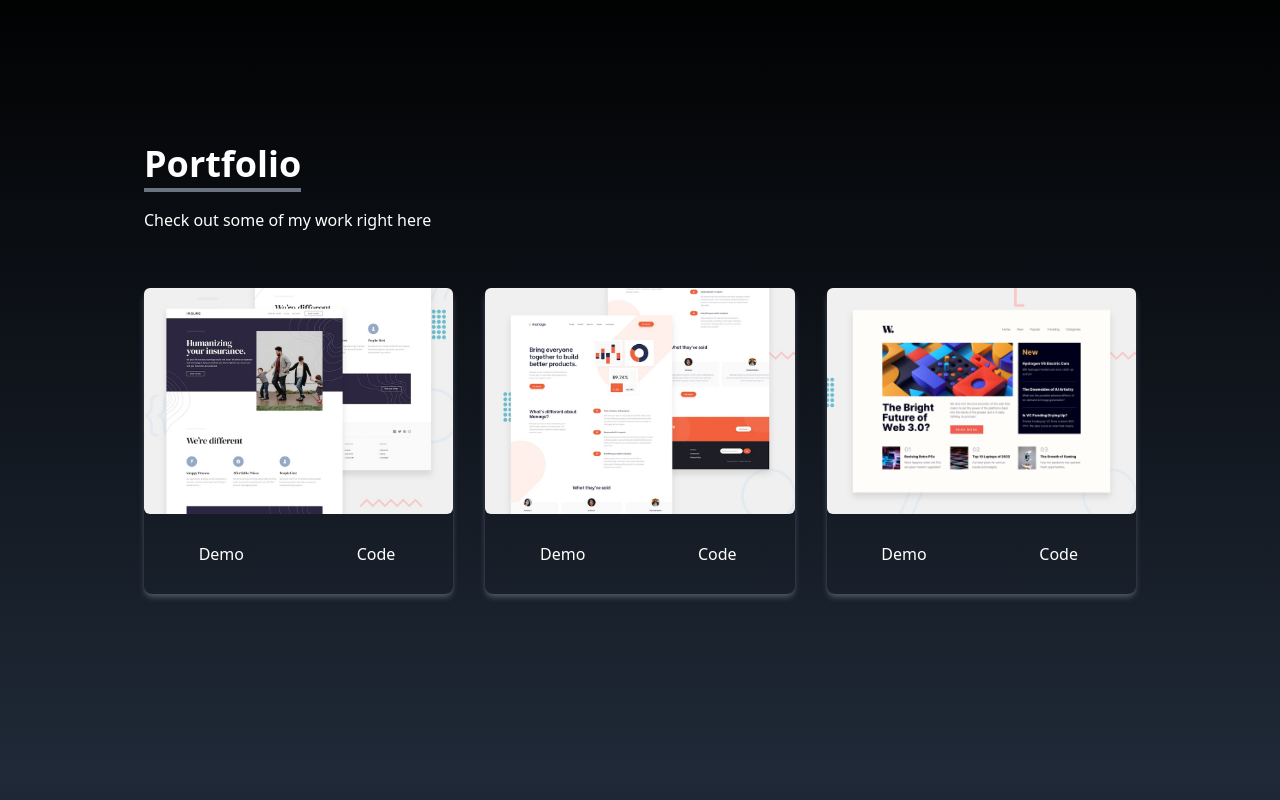
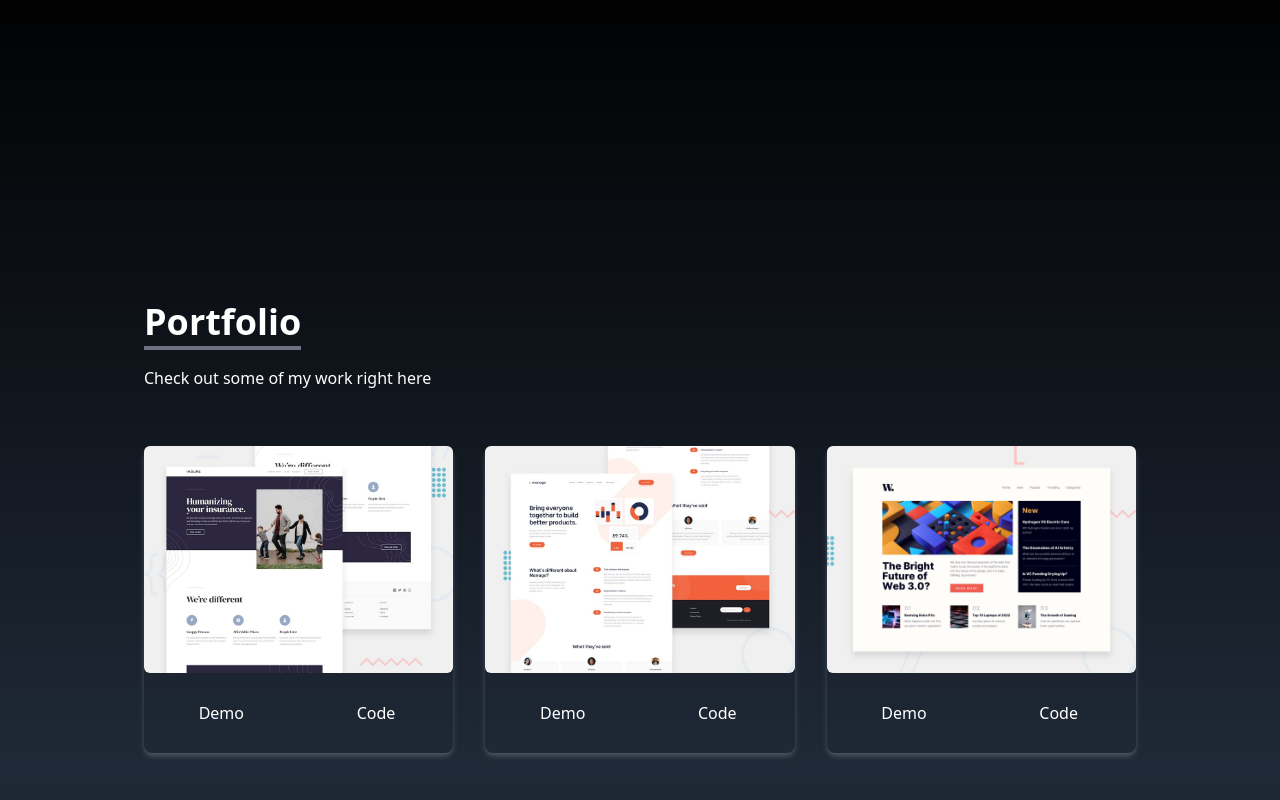
Before and after one commit to Yukihira2k/react-Personal-portfolio, a React (Vite) app: page / in a window 1280 px wide. Shown: the part 1631-2431 px from the top of the page. Built offline with nearby package versions, Linux system fonts and the light colour scheme.

Commit message:
added margins

```diff
--- a/src/Components/Portfolio.jsx
+++ b/src/Components/Portfolio.jsx
@@ -31,7 +31,7 @@
     <div name="portfolio" className="bg-gradient-to-b from-black to-gray-800 w-full text-white md:h-screen">
 
         <div className="max-w-screen-lg p-4 mx-auto flex flex-col justify-center w-full h-full">
-            <div className="pb-8">
+            <div className="pb-8 mt-[55%] md:mt-auto">
                 <p className="text-4xl font-bold inline border-b-4 border-gray-500">Portfolio</p>
                 <p className="py-6">Check out some of my work right here</p>
             </div>
```
